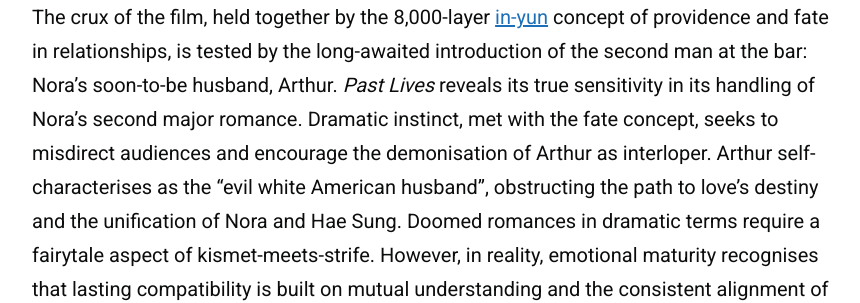
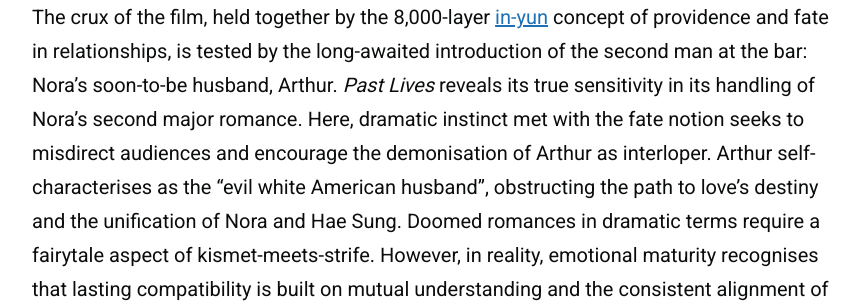
Before and after one commit to zoeurl/zoedowney.github.io, a Jekyll site: the page built from _posts/2024-05-30-past-lives.md, in a window 1280 px wide and 900 px high, scrolled down 1587 px. Shown: the part 187-490 px from the top of the window, without its empty margins (208-1068 px from the left). Built offline with Jekyll 4.4.1, drawn with Linux system fonts in a browser that asks for light colours; some of the changed text lies outside the part shown.

Commit message:
Update 2024-05-30-past-lives.md

```diff
--- a/_posts/2024-05-30-past-lives.md
+++ b/_posts/2024-05-30-past-lives.md
@@ -17,7 +17,7 @@
 
 Song’s [theatrical](https://www.screendaily.com/features/celine-song-talks-moving-from-theatre-to-film-for-past-lives-you-have-to-accept-the-chaos-on-the-day/5188978.article) resumé influences her reliance on the implied tenet: ‘less is more’. Settings are sparse, dramatic signals subdued and drama: dialogue driven—this is a character study, at heart. If not for the clear and disparate cultural line drawn between New York and Seoul by the players, context would verge on irrelevant. After all, stories of romance and feeling orbit around relationships between people, not place. But, inevitably, location becomes the tense conflict glued to the ‘what if?’ at the centre of Nora and Hae Sung’s relationship as adults. After reconnecting during university years, they rekindle a modern-day [Kafka and Milena](https://kafkamuseum.cz/en/franz-kafka/women/milena-jesenska/) long-distance romance that exists purely online. Their wholesome reconnection—driven by a desire to relive fond childhood memory—cushions the disharmony of daily grown-up life for Hae Sung, and reminds Nora that roots previously laid down in her South Korean homeland were not as cleanly severed as she had imagined.
 
-The crux of the film, held together by the 8,000-layer [in-yun](https://en.wiktionary.org/wiki/%EC%9D%B8%EC%97%B0) concept of providence and fate in relationships, is tested by the long-awaited introduction of the second man at the bar: Nora’s soon-to-be husband, Arthur. _Past Lives_ reveals its true sensitivity in its handling of Nora’s second major romance. Dramatic instinct, met with the fate concept, seeks to misdirect audiences and encourage the demonisation of Arthur as interloper. Arthur self-characterises as the “evil white American husband”, obstructing the path to love’s destiny and the unification of Nora and Hae Sung. Doomed romances in dramatic terms require a fairytale aspect of kismet-meets-strife. However, in reality, emotional maturity recognises that lasting compatibility is built on mutual understanding and the consistent alignment of personal values. Despite complex romantic threads tied to Hae Sung, which may resist being loosened, Nora and Arthur are fated to belong together precisely because they choose each other, _first_.
+The crux of the film, held together by the 8,000-layer [in-yun](https://en.wiktionary.org/wiki/%EC%9D%B8%EC%97%B0) concept of providence and fate in relationships, is tested by the long-awaited introduction of the second man at the bar: Nora’s soon-to-be husband, Arthur. _Past Lives_ reveals its true sensitivity in its handling of Nora’s second major romance. Here, dramatic instinct met with the fate notion seeks to misdirect audiences and encourage the demonisation of Arthur as interloper. Arthur self-characterises as the “evil white American husband”, obstructing the path to love’s destiny and the unification of Nora and Hae Sung. Doomed romances in dramatic terms require a fairytale aspect of kismet-meets-strife. However, in reality, emotional maturity recognises that lasting compatibility is built on mutual understanding and the consistent alignment of personal values. Despite complex romantic threads tied to Hae Sung, which may resist being loosened, Nora and Arthur are fated to belong together precisely because they choose each other, _first_.
 
 The dramatic success of _Past Lives_ is underscored by emotional complexities handled carefully in the manner of sincere adults; feelings gently held and thoughtfully considered. In Song’s world, physical touch is not the definitive point at which romantic attraction intersects. Instead, emotion holds a similar, if not higher value than the physical dimension of love. Indeed, the moving hug shared by Nora and Hae Sung when meeting for the first time since childhood—incidentally, their first [real-life contact](https://www.youtube.com/watch?v=9d4ObkmCJYs&t=7s&ab_channel=A24) as actors—exemplifies a lost significance that was once attributed to small gestures. In a time where cinema is hasty to throw characters into bed with one another, _Past Lives_ chooses to assign poignancy to a broader spectrum of human graces. It declares that meaning can be applied to actions and impulses of romance not merely satisfied by sexual conquest; even more so when building a foundational mutual respect and reciprocal emotional love that replace a necessity for immediate physical intimacy.
 
```
